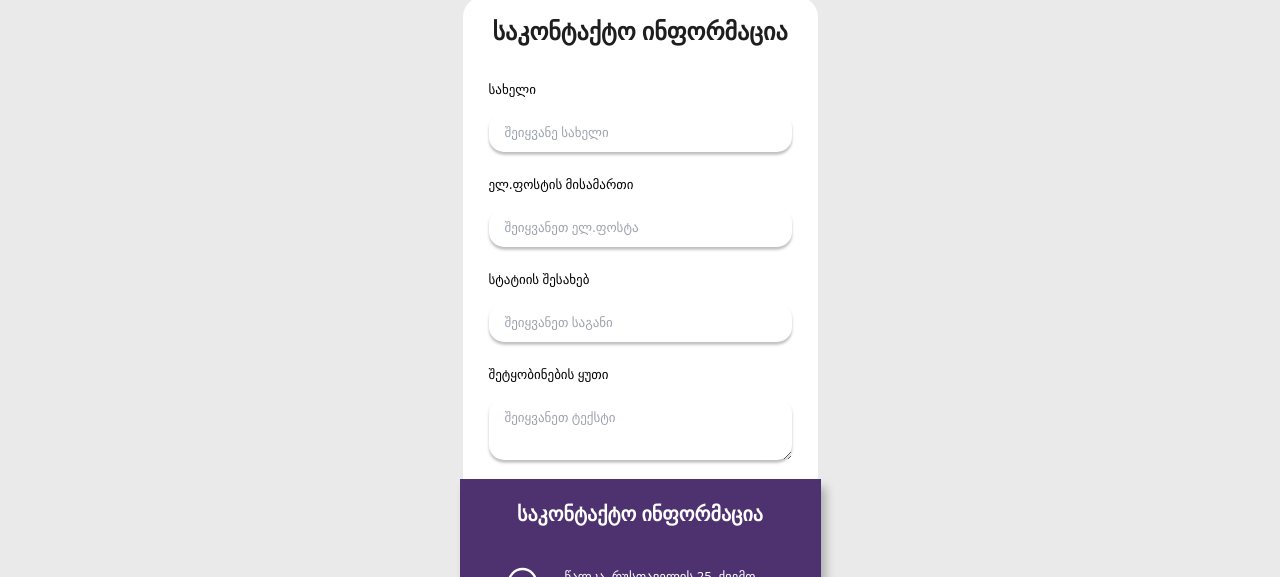
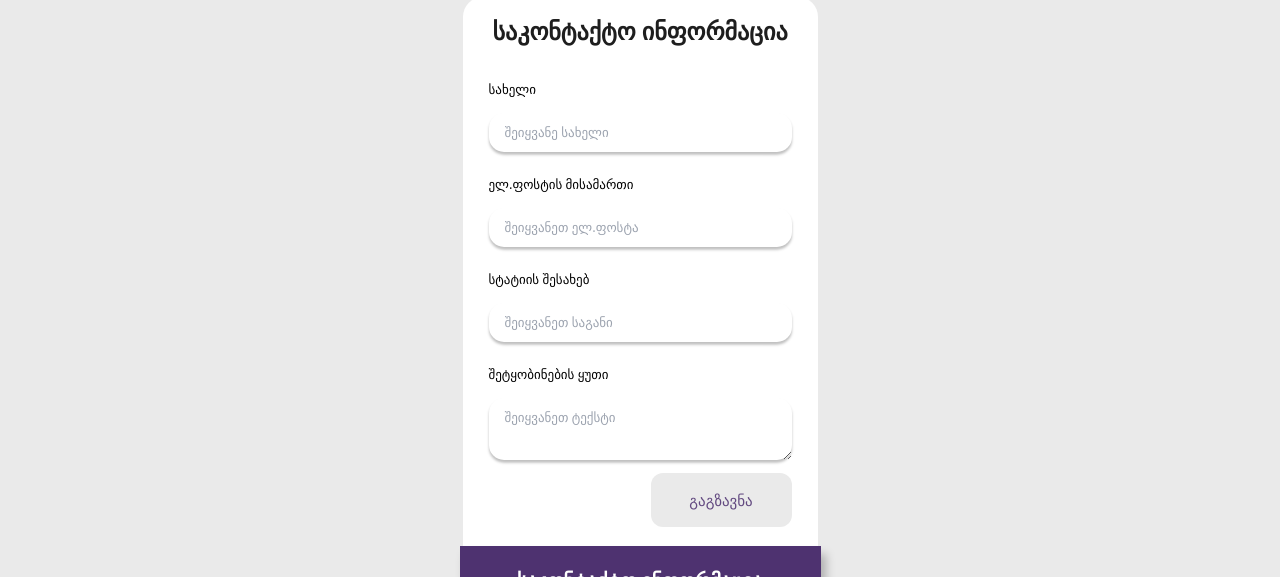
Before and after one commit to linesquad/jujuna, a React (Vite) app: page /about in a window 1280 px wide. Shown: the part 710-1287 px from the top of the page. Built offline with nearby package versions, Linux system fonts and the light colour scheme; grey boxes are pictures that could not be loaded.

Commit message:
feat: add useForm

```diff
--- a/src/components/aboutUsComponents/ContactInformation.jsx
+++ b/src/components/aboutUsComponents/ContactInformation.jsx
@@ -1,12 +1,15 @@
+import Wrapper from "../Wrapper";
 import ContactDetails from "./ContactDetails";
 import UserDetails from "./UserDetails";
 
 function ContactInformation() {
   return (
-    <div className="flex flex-col">
-      <UserDetails />
-      <ContactDetails />
-    </div>
+    <Wrapper>
+      <div className="flex flex-col">
+        <UserDetails />
+        <ContactDetails />
+      </div>
+    </Wrapper>
   );
 }
 
--- a/src/components/aboutUsComponents/OneInputField.jsx
+++ b/src/components/aboutUsComponents/OneInputField.jsx
@@ -1,4 +1,11 @@
-function OneInputField({ label, inputType, placeholder, textType }) {
+function OneInputField({
+  label,
+  inputType,
+  placeholder,
+  textType,
+  register,
+  name,
+}) {
   return (
     <div className="flex flex-col gap-[13px]">
       <p className="text-color-black text-[13px] font-medium">{label}</p>
@@ -6,12 +13,14 @@ function OneInputField({ label, inputType, placeholder, textType }) {
         <textarea
           className="w-full h-[62px] [box-shadow:0px_2.657px_2.657px_0px_rgba(0,_0,_0,_0.25)] pl-[16px] pt-[10px] rounded-[15px] placeholder:text-[13px]"
           placeholder={placeholder}
+          {...register(`${name}`)}
         ></textarea>
       ) : (
         <input
           type={inputType}
           placeholder={placeholder}
           className="pl-[16px] py-[10px] text-[13px] w-fulls [box-shadow:0px_2.657px_2.657px_0px_rgba(0,_0,_0,_0.25)] rounded-[15px]"
+          {...register(`${name}`)}
         />
       )}
     </div>
--- a/src/components/aboutUsComponents/UserDetails.jsx
+++ b/src/components/aboutUsComponents/UserDetails.jsx
@@ -1,36 +1,59 @@
 import { useTranslation } from "react-i18next";
 import OneInputField from "./OneInputField";
+import { useForm } from "react-hook-form";
 
 function UserDetails() {
   const { t } = useTranslation();
+
+  const form = useForm();
+  const { register, handleSubmit } = form;
+
+  function onSubmit(data) {
+    console.log(data);
+  }
+
   return (
     <div className="px-[26px] pt-[16px] pb-[19px] bg-[#fff] rounded-t-[20px] max-w-[361px] mx-auto">
       <h2 className="text-[#1e1e1e] text-[24px] font-bold text-center">
         {t("home.aboutUs.contactForm.title")}
       </h2>
-      <form className="w-[303px] mt-[31px] mx-auto">
+      <form
+        className="w-[303px] mt-[31px] mx-auto flex flex-col"
+        onSubmit={handleSubmit(onSubmit)}
+      >
         <div className="flex flex-col gap-[23px]">
           <OneInputField
             label={t("home.aboutUs.contactForm.name")}
             inputType="text"
             placeholder={t("home.aboutUs.contactForm.inputName")}
+            register={register}
+            name="name"
           />
           <OneInputField
             label={t("home.aboutUs.contactForm.email")}
             inputType="email"
             placeholder={t("home.aboutUs.contactForm.emailInput")}
+            register={register}
+            name="email"
           />
           <OneInputField
             label={t("home.aboutUs.contactForm.article")}
             inputType="text"
             placeholder={t("home.aboutUs.contactForm.articleInput")}
+            register={register}
+            name="article"
           />
           <OneInputField
             label={t("home.aboutUs.contactForm.message")}
             placeholder={t("home.aboutUs.contactForm.messageInput")}
             textType="message"
+            register={register}
+            name="message"
           />
         </div>
+        <button className="px-[33px] py-[16px] w-[141px] text-[15px] text-[#634A81] bg-[#eaeaea] mt-[13px] rounded-[12px] self-end">
+          {t("home.aboutUs.contactForm.button")}
+        </button>
       </form>
     </div>
   );
--- a/src/i18n.js
+++ b/src/i18n.js
@@ -71,6 +71,7 @@ i18n
                 articleInput: "შეიყვანეთ საგანი",
                 message: "შეტყობინების ყუთი",
                 messageInput: "შეიყვანეთ ტექსტი",
+                button: "გაგზავნა",
               },
               contactDetails: {
                 location: "წალკა, რუსთაველის 25, ქვემო ქართლი, საქართველო",
@@ -231,6 +232,7 @@ i18n
                 articleInput: "Enter your subject",
                 message: "Message box",
                 messageInput: "text here",
+                button: "Send now",
               },
               contactDetails: {
                 location: "25 Rustaveli Street, Tsalka, Kvemo Kartli, Georgia",
```
